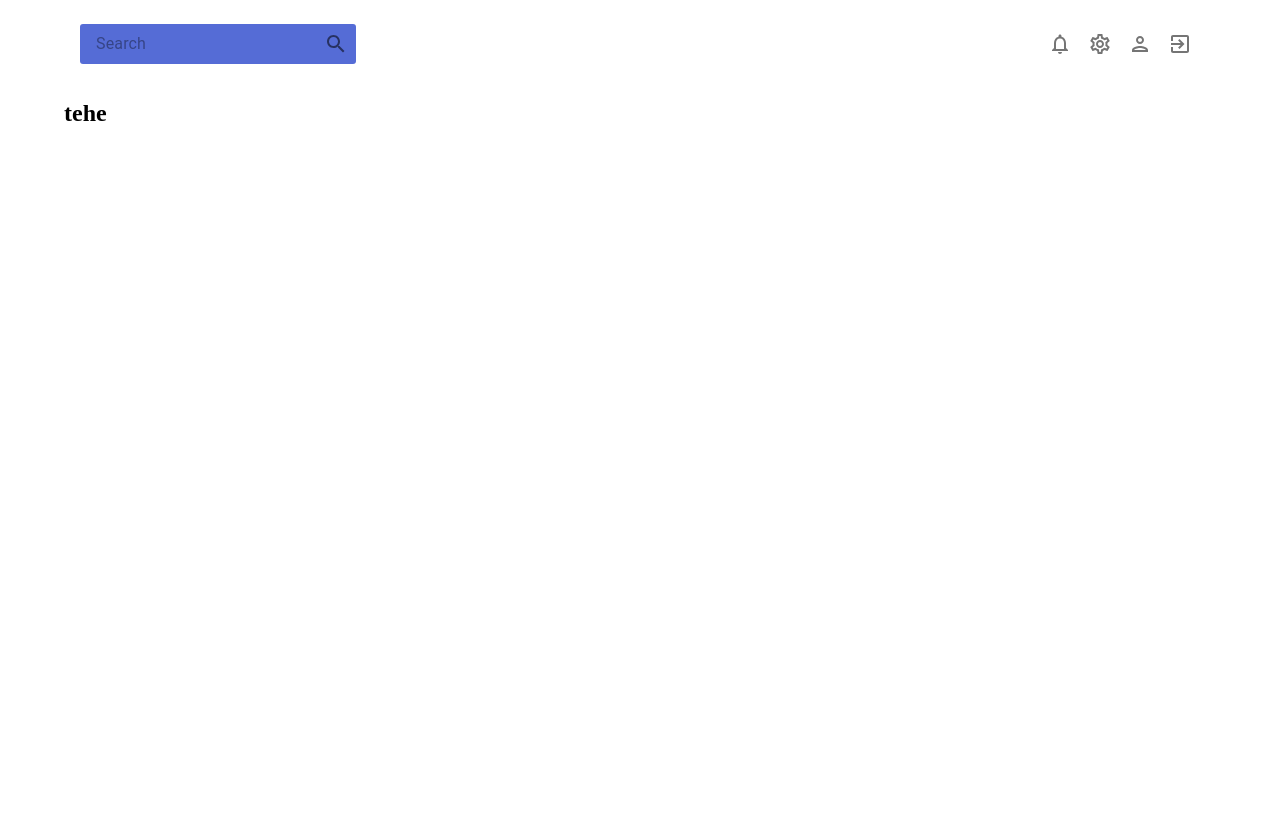
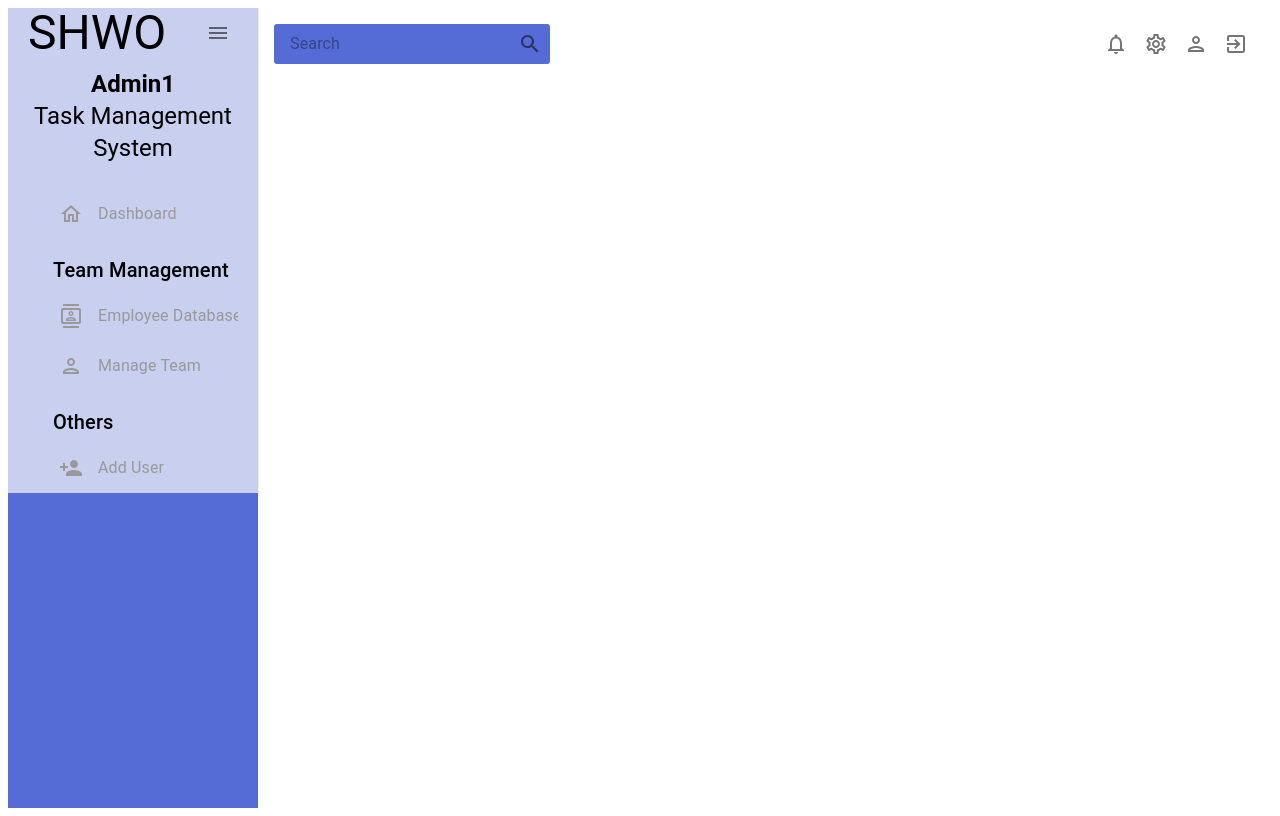
Before and after one commit to xpheebsterrr/PleaseWork, a React app: page /dashboard in a window 1280 px wide. Built offline with nearby package versions, Linux system fonts and the light colour scheme.

Commit message:
added side bar and try to remove 1 index

```diff
--- a/package.json
+++ b/package.json
@@ -20,6 +20,7 @@
       "js-cookie": "^3.0.5",
       "react": "^18.2.0",
       "react-dom": "^18.2.0",
+      "react-pro-sidebar": "^1.1.0-alpha.1",
       "react-router-dom": "^6.20.1"
    },
    "devDependencies": {
@@ -28,6 +29,7 @@
       "@babel/preset-react": "^7.23.3",
       "babel-loader": "^9.1.3",
       "css-loader": "^6.8.1",
+      "file-loader": "^6.2.0",
       "html-webpack-plugin": "^5.5.3",
       "sass": "^1.69.5",
       "sass-loader": "^13.3.2",
--- a/src/component/sidebar.jsx
+++ b/src/component/sidebar.jsx
@@ -0,0 +1,121 @@
+import React, { useState } from "react"
+import { Sidebar, Menu, MenuItem } from "react-pro-sidebar"
+import { Box, IconButton, Typography } from "@mui/material"
+import { Link } from "react-router-dom"
+import HomeOutlinedIcon from "@mui/icons-material/HomeOutlined"
+import PeopleOutlinedIcon from "@mui/icons-material/PeopleOutlined"
+import ContactsOutlinedIcon from "@mui/icons-material/ContactsOutlined"
+import PersonOutlinedIcon from "@mui/icons-material/PersonOutlined"
+import CalendarMonthIcon from "@mui/icons-material/CalendarMonth"
+import WorkHistoryIcon from "@mui/icons-material/WorkHistory"
+import MenuOutlinedIcon from "@mui/icons-material/MenuOutlined"
+import PersonAddIcon from "@mui/icons-material/PersonAdd"
+
+const Item = ({ title, to, icon, selected, setSelected }) => {
+  // Define some basic colors
+  const primaryColor = "#556cd6" // Example primary color
+  const greyColor = "#999" // Example grey color
+
+  return (
+    <MenuItem
+      active={selected === title}
+      style={{
+        color: greyColor
+      }}
+      onClick={() => setSelected(title)}
+      icon={icon}
+    >
+      <Typography>{title}</Typography>
+      <Link to={to} />
+    </MenuItem>
+  )
+}
+
+const Sidebarr = () => {
+  const [isCollapsed, setIsCollapsed] = useState(false)
+  const [selected, setSelected] = useState("Dashboard")
+
+  return (
+    <Box sx={{ width: isCollapsed ? "80px" : "250px", backgroundColor: "#556cd6" }}>
+      <Sidebar collapsed={isCollapsed}>
+        <Menu iconShape="square">
+          {/* LOGO AND MENU ICON */}
+          <MenuItem onClick={() => setIsCollapsed(!isCollapsed)} icon={isCollapsed ? <MenuOutlinedIcon /> : undefined}>
+            {!isCollapsed && (
+              <Box display="flex" justifyContent="space-between" alignItems="center">
+                <Typography variant="h3">SHWO</Typography>
+                <IconButton onClick={() => setIsCollapsed(!isCollapsed)}>
+                  <MenuOutlinedIcon />
+                </IconButton>
+              </Box>
+            )}
+          </MenuItem>
+
+          {!isCollapsed && (
+            <Box mb="25px">
+              <Box textAlign="center">
+                <Typography variant="h5" fontWeight="bold" sx={{ m: "10px 0 0 0" }}>
+                  Admin1
+                </Typography>
+                <Typography variant="h5">Task Management System</Typography>
+              </Box>
+            </Box>
+          )}
+
+          <Box paddingLeft={isCollapsed ? undefined : "10%"}>
+            <Item title="Dashboard" to="/" icon={<HomeOutlinedIcon />} selected={selected} setSelected={setSelected} />
+
+            <Typography variant="h6" sx={{ m: "15px 0 5px 20px" }}>
+              Team Management
+            </Typography>
+            <Item title="Employee Database" to="/" icon={<ContactsOutlinedIcon />} selected={selected} setSelected={setSelected} />
+            <Item title="Manage Team" to="/" icon={<PersonOutlinedIcon />} selected={selected} setSelected={setSelected} />
+
+            <Typography variant="h6" sx={{ m: "15px 0 5px 20px" }}>
+              Others
+            </Typography>
+            <Item title="Add User" to="/" icon={<PersonAddIcon />} selected={selected} setSelected={setSelected} />
+          </Box>
+        </Menu>
+      </Sidebar>
+    </Box>
+  )
+}
+
+export default Sidebarr
+
+// const Item = ({ title, to, icon, selected, setSelected }) => {
+//   // Define some basic colors
+//   const primaryColor = "#556cd6"; // Example primary color
+//   const greyColor = "#999"; // Example grey color
+
+//   return (
+//     <Link to={to} style={{ textDecoration: 'none' }}>
+//       <MenuItem
+//         active={selected === title}
+//         style={{
+//           color: greyColor
+//         }}
+//         onClick={() => setSelected(title)}
+//         icon={icon}
+//       >
+//         <Typography>{title}</Typography>
+//       </MenuItem>
+//     </Link>
+//   );
+// };
+
+{
+  /* <MenuItem
+  // ...other props...
+  onClick={() => setSelected(title)}
+  icon={icon}
+>
+  <Link to={to}>
+    <Typography>{title}</Typography>
+  </Link>
+</MenuItem>
+
+Link Usage Inside MenuItem:
+The usage of the Link component from react-router-dom might not be correct. Typically, the Link component is used to wrap around the content that should act as a link. In your Item component, the Link component is placed without wrapping any visible content. You should wrap the Typography component with the Link: */
+}
--- a/src/page/Dashboard.jsx
+++ b/src/page/Dashboard.jsx
@@ -1,14 +1,22 @@
 import React, { useState } from "react"
 import Topbar from "../component/topbar.jsx"
+import Sidebarr from "../component/sidebar.jsx"
 import { Container, Box } from "@mui/material"
+
 const Dashboard = () => {
-   return (
-      <Container>
-         <Topbar />
-         <Box>
-            <h2>tehe</h2>
-         </Box>
-      </Container>
-   )
+  return (
+    <Container maxWidth="xl" disableGutters>
+      <Box display="flex" height="100vh">
+        {" "}
+        {/* Full viewport height */}
+        <Sidebarr />
+        <Box flexGrow={1}>
+          <Topbar />
+          {/* Other content goes here */}
+        </Box>
+      </Box>
+    </Container>
+  )
 }
+
 export default Dashboard
```
Also changed, not shown: src/assets/SHWO.png (added), 1 other file (tests, documents, lock files or other folders).
